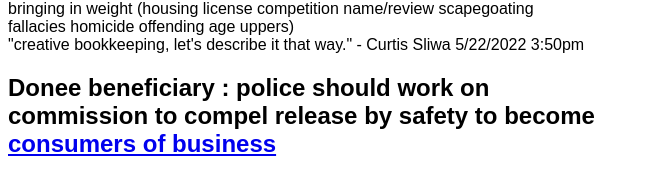
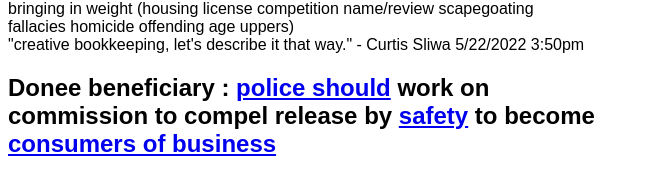
Before and after one commit to NickCarducci/TruncatedWholesaleTax, a React (Create React App) app: page / in a window 1280 px wide. Shown: the part 2079-2262 px from the top of the page, without its empty margins (0-663 px from the left). Built offline with nearby package versions, Linux system fonts and the light colour scheme; no server answers; the database is empty; a web font is replaced by a local one.

Commit message:
Update App.js

```diff
--- a/src/App.js
+++ b/src/App.js
@@ -300,8 +300,15 @@ export default class App extends React.Component {
         "creative bookkeeping, let's describe it that way." - Curtis Sliwa
         5/22/2022 3:50pm
         <h2>
-          Donee beneficiary : police should work on commission to compel release
-          by safety to become{space}
+          Donee beneficiary :{space}
+          <a href="https://www.quora.com/Is-incompetence-to-stand-trial-not-subjective">
+            police should
+          </a>
+          {space}work on commission to compel release by{space}
+          <a href="https://www.quora.com/Is-the-blessings-of-liberty-more-important-than-the-guarantee-application-of-protection-by-legislature-or-executive-to-Americans">
+            safety
+          </a>
+          {space}to become{space}
           <a href="https://www.quora.com/unanswered/Why-were-bookies-prosecuted">
             consumers of business
           </a>
```
